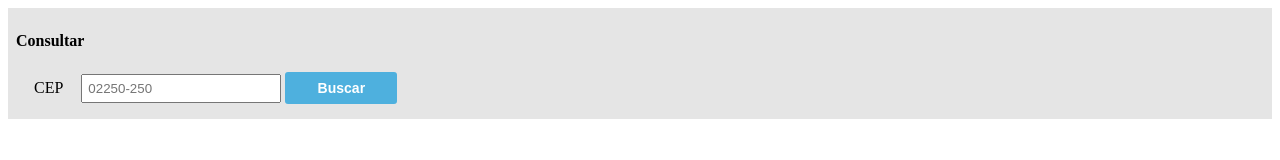
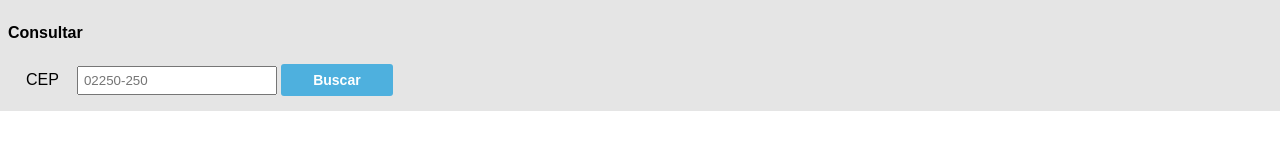
Before and after one commit to gregoryjvrusso/api-map, a React app in the folder api-map/: page / in a window 1280 px wide. Built offline with nearby package versions, Linux system fonts and the light colour scheme; what google-maps-react would draw is missing.

Commit message:
feature: implementando GlobalStyles

```diff
--- a/api-map/public/index.html
+++ b/api-map/public/index.html
@@ -1,43 +1,18 @@
 <!DOCTYPE html>
-<html lang="en">
+<html lang="pt-br">
   <head>
     <meta charset="utf-8" />
     <link rel="icon" href="%PUBLIC_URL%/favicon.ico" />
     <meta name="viewport" content="width=device-width, initial-scale=1" />
-    <meta name="theme-color" content="#000000" />
     <meta
       name="description"
-      content="Web site created using create-react-app"
+      content="Projeto de teste para vaga de front end - Magazine Luiza"
     />
     <link rel="apple-touch-icon" href="%PUBLIC_URL%/logo192.png" />
-    <!--
-      manifest.json provides metadata used when your web app is installed on a
-      user's mobile device or desktop. See https://developers.google.com/web/fundamentals/web-app-manifest/
-    -->
     <link rel="manifest" href="%PUBLIC_URL%/manifest.json" />
-    <!--
-      Notice the use of %PUBLIC_URL% in the tags above.
-      It will be replaced with the URL of the `public` folder during the build.
-      Only files inside the `public` folder can be referenced from the HTML.
-
-      Unlike "/favicon.ico" or "favicon.ico", "%PUBLIC_URL%/favicon.ico" will
-      work correctly both with client-side routing and a non-root public URL.
-      Learn how to configure a non-root public URL by running `npm run build`.
-    -->
-    <title>React App</title>
+    <title>Gerador de Endereço</title>
   </head>
   <body>
-    <noscript>You need to enable JavaScript to run this app.</noscript>
     <div id="root"></div>
-    <!--
-      This HTML file is a template.
-      If you open it directly in the browser, you will see an empty page.
-
-      You can add webfonts, meta tags, or analytics to this file.
-      The build step will place the bundled scripts into the <body> tag.
-
-      To begin the development, run `npm start` or `yarn start`.
-      To create a production bundle, use `npm run build` or `yarn build`.
-    -->
   </body>
 </html>
--- /dev/null
+++ b/api-map/src/common/GlobalStyles.js
@@ -0,0 +1,15 @@
+import { createGlobalStyle } from 'styled-components'
+
+export const GlobalStyles = createGlobalStyle`
+  html, body {
+    margin: 0;
+    width: 100%;
+  }
+
+  * {
+    font-family: 'Arial', sans-serif;
+    outline: none;
+    user-select: none;
+    -webkit-tap-highlight-color: transparent;
+  }
+`
--- a/api-map/src/common/theme.js
+++ b/api-map/src/common/theme.js
@@ -1,10 +1,12 @@
 const breakpoints = ['40em', '52em', '64em', '80em']
 const space = [0, 4, 8, 16, 32, 64, 128, 256, 512]
+const fontFamily = 'Roboto, Arial, Helvetica, sans-serif'
 
 export default {
   color: '#000000',
   breakpoints,
   space,
+  fontFamily,
   colors: {
     texts: {
       primary: '#00306e'
--- a/api-map/src/views/App.js
+++ b/api-map/src/views/App.js
@@ -1,6 +1,6 @@
 import React, { useState } from 'react'
 import { ThemeProvider } from 'styled-components'
-import styled from 'styled-components'
+import { GlobalStyles } from '../common/GlobalStyles'
 import ContainerHeader from '../components/modules/ContainerHeader'
 import ContainerMaps from '../components/modules/ContainerMaps'
 
@@ -9,9 +9,8 @@ import theme from '../common/theme'
 const App = () => {
   const [data, setData] = useState('')
   return (
-    <ThemeProvider
-      theme={theme}
-    >
+    <ThemeProvider theme={theme}>
+      <GlobalStyles />
       <React.Fragment>
           <ContainerHeader setData={setData} />
           {data !== '' && <ContainerMaps data={data} setData={setData} />}
```
